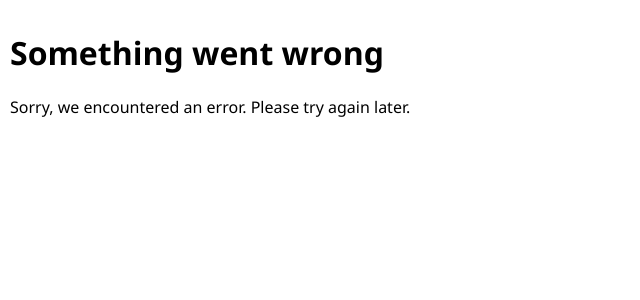
After one commit to hwalker928/ComputingNEA, a Flask app: template templates/500.html in a window 1280 px wide. The commit adds this page. Shown: the top 300 px of the page, without its empty margins (0-640 px from the left). Run offline with Flask 3, Linux system fonts and the light colour scheme; the template is opened without the code that fills it, so the values that code supplies are empty.

Commit message:
better error handling

```diff
--- a/app.py
+++ b/app.py
@@ -28,6 +28,7 @@ def setupKey():
     if request.method == "POST":
         password = request.form.get("password")
 
+        # TODO: implement password validation
         kp = hashing.KeyPair()
 
         kp.set_private_key_password(password)
@@ -55,6 +56,11 @@ def login_page():
     return render_template("login.html")
 
 
+@app.errorhandler(500)
+def internal_error(error):
+    return render_template("500.html", error=error), 500
+
+
 def start_webview():
     webview.create_window("Password Manager", app)
     webview.start()
--- /dev/null
+++ b/templates/500.html
@@ -0,0 +1,7 @@
+{% extends 'base.html' %} {% block content %}
+<div style="padding: 10px">
+  <h1>Something went wrong</h1>
+  <p>Sorry, we encountered an error. Please try again later.</p>
+  <p>{{ error }}</p>
+</div>
+{% endblock %}
```
Also changed, not shown: hashing.py (+6 -3 lines), templates/index.html (+7 -1 lines).
